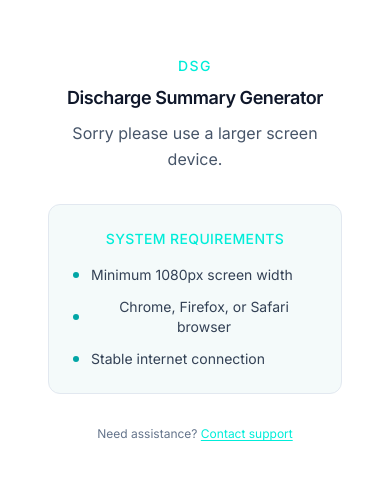
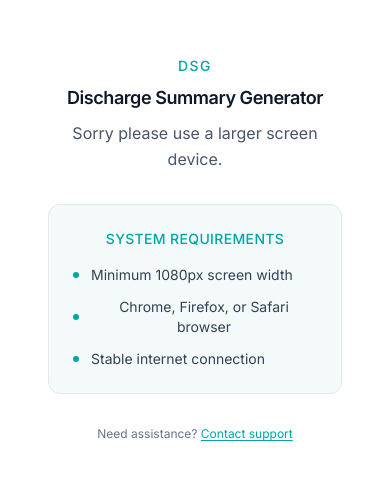
Before and after one commit to Esbruce/dsg, a Next.js app: page / in a window 390 px wide. Shown: the part 173-652 px from the top of the page. Built offline with nearby package versions, Linux system fonts and the light colour scheme; no server answers.

Commit message:
logo added

```diff
--- a/app/components/layout/DesktopOnlyOverlay.tsx
+++ b/app/components/layout/DesktopOnlyOverlay.tsx
@@ -6,7 +6,7 @@ export default function DesktopOnlyOverlay() {
       <div className="max-w-lg px-6">
         {/* Logo/Brand */}
         <div className="mb-2">
-          <h2 className="text-sm font-medium text-[var(--color-secondary)] uppercase tracking-widest mb-2">
+          <h2 className="text-sm font-medium text-[var(--color-primary)] uppercase tracking-widest mb-2">
             DSG
           </h2>
           <h1 className="text-lg font-semibold text-[var(--color-neutral-900)] tracking-tight">
@@ -27,7 +27,7 @@ export default function DesktopOnlyOverlay() {
 
         {/* Requirements */}
         <div className="bg-[var(--color-bg-2)] border border-[var(--color-neutral-200)] rounded-xl p-6 mb-8">
-          <h3 className="text-sm font-medium text-[var(--color-secondary)] mb-4 uppercase tracking-wide">
+          <h3 className="text-sm font-medium text-[var(--color-primary)] mb-4 uppercase tracking-wide">
             System Requirements
           </h3>
           <div className="space-y-3">
@@ -51,7 +51,7 @@ export default function DesktopOnlyOverlay() {
           Need assistance?{" "}
           <a
             href="mailto:revivewebsites@outlook.com"
-            className="text-[var(--color-secondary)] hover:text-[var(--color-primary)] transition-colors duration-200 underline underline-offset-2"
+            className="text-[var(--color-primary)] hover:text-[var(--color-primary-dark)] transition-colors duration-200 underline underline-offset-2"
           >
             Contact support
           </a>
--- a/app/components/layout/Sidebar.tsx
+++ b/app/components/layout/Sidebar.tsx
@@ -1,6 +1,7 @@
 "use client";
 
 import React from "react";
+import Image from "next/image";
 import Usage from "../ui/widgets/Usage";
 import Plan from "../ui/widgets/Plan";
 import Invite from "../ui/widgets/Invite";
@@ -62,17 +63,21 @@ export default function Sidebar({
   return (
     <aside className="w-80 h-full bg-[var(--color-bg-5)] border-r border-[var(--color-neutral-300)] flex flex-col">
       {/* Branding */}
-      <div className="p-6 flex-shrink-0">
-        <div className="flex items-center gap-3 justify-center">
-          <div>
-            <h1 className="text-xl text-center font-bold text-gray-900">DSG</h1>
-            <p className="text-sm text-gray-600">Discharge Summary Generator</p>
-          </div>
+      <div className="p-6 flex justify-center">
+        <div className="relative w-full h-16 md:h-20">
+          <Image
+            src="/dsg_brand.jpg"
+            alt="DSG — Discharge Summary Generator"
+            fill
+            priority
+            sizes="(max-width: 768px) 100vw, 20rem"
+            className="object-contain"
+          />
         </div>
       </div>
 
       {/* Main Content */}
-      <div className="flex-1 p-6 space-y-6 overflow-y-auto">
+      <div className="flex-1 border-t border-[var(--color-neutral-300)] p-6 space-y-6 overflow-y-auto">
         {showSkeletons ? (
           <>
             <UsageSkeleton />
--- a/app/globals.css
+++ b/app/globals.css
@@ -12,7 +12,7 @@
   /* Primary Colors */
 --color-primary: #01a5a5;      /* Your current teal */
 --color-primary-dark: #03A1AC;
---color-primary-light: #0bcccc;
+--color-primary-light: #09c4c4;
 --color-blocked: #eeeeee;
 
 --color-process-1: #06fffb;
```
Also changed, not shown: public/dsg_brand.jpg (added), public/dsg_brand_bw.svg (added).
